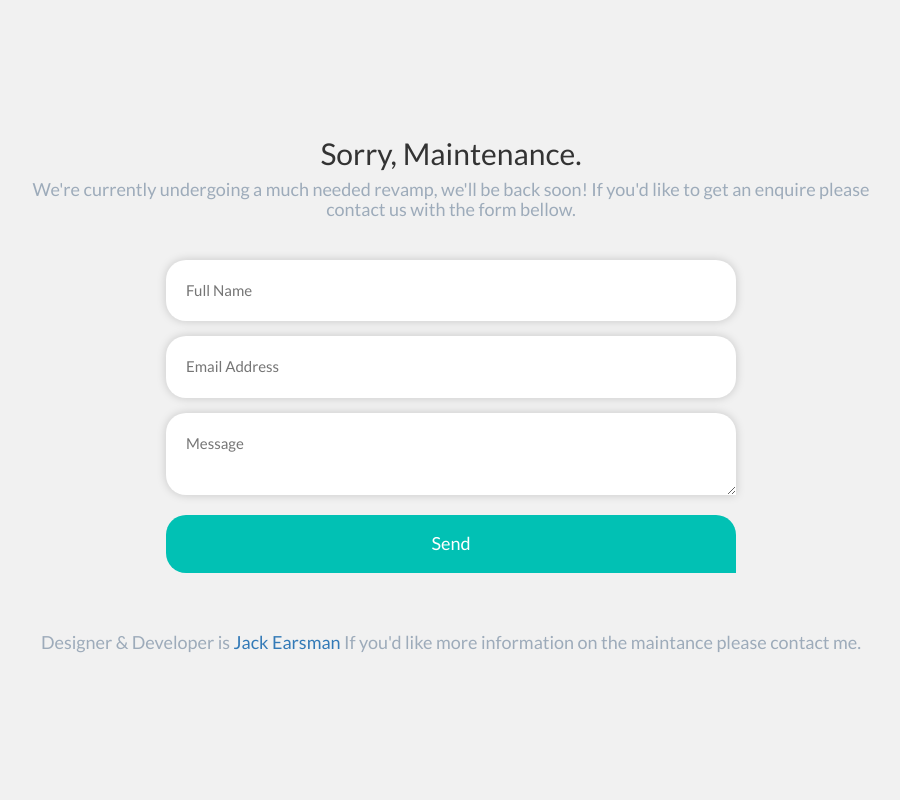
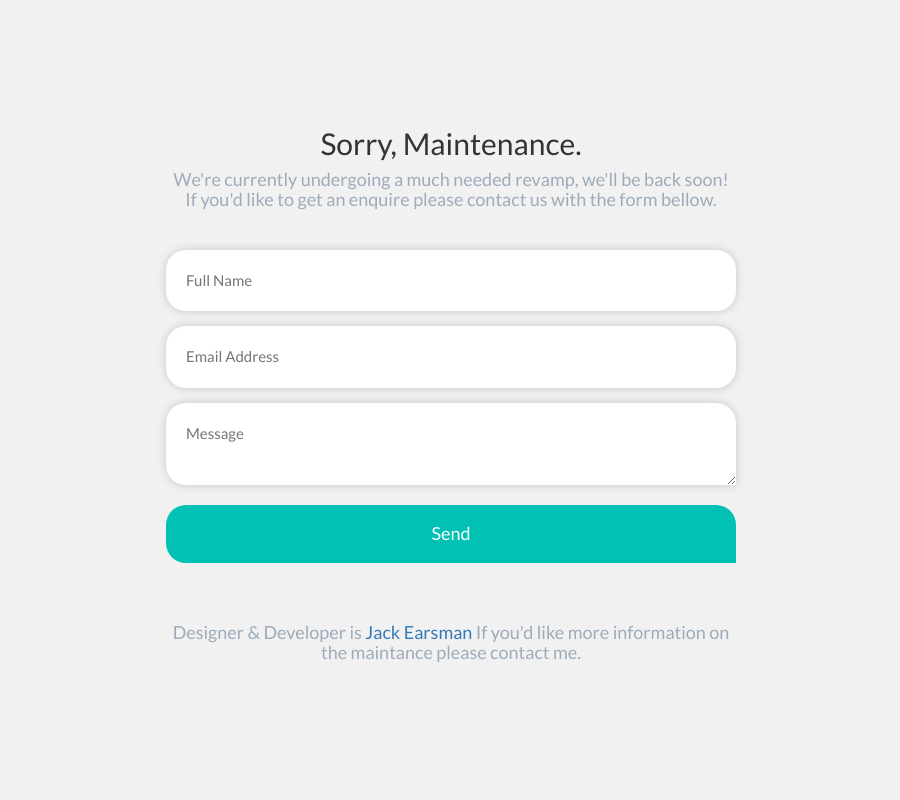
Before and after one commit to RichardEarsman/pr3stigetinting, a PHP site: page / in a window 1280 px wide. Shown: the whole page, without its empty margins (189-1089 px from the left). Run offline with PHP 8.4, Linux system fonts and the light colour scheme; some libraries are stand-ins or nearby versions.

Commit message:
typography fix

```diff
--- a/css/main.css
+++ b/css/main.css
@@ -51,7 +51,7 @@ body {
 }
 
 @media screen and (min-width: 768px) {
-	.h4.h {
+	.h4-h {
 		width: 50%;
 	}
 }
@@ -63,7 +63,7 @@ body {
 }
 
 @media screen and (min-width: 768px) {
-	.h4.h-1 {
+	.h4-h-1 {
 		width: 50%;
 	}
 }
```
